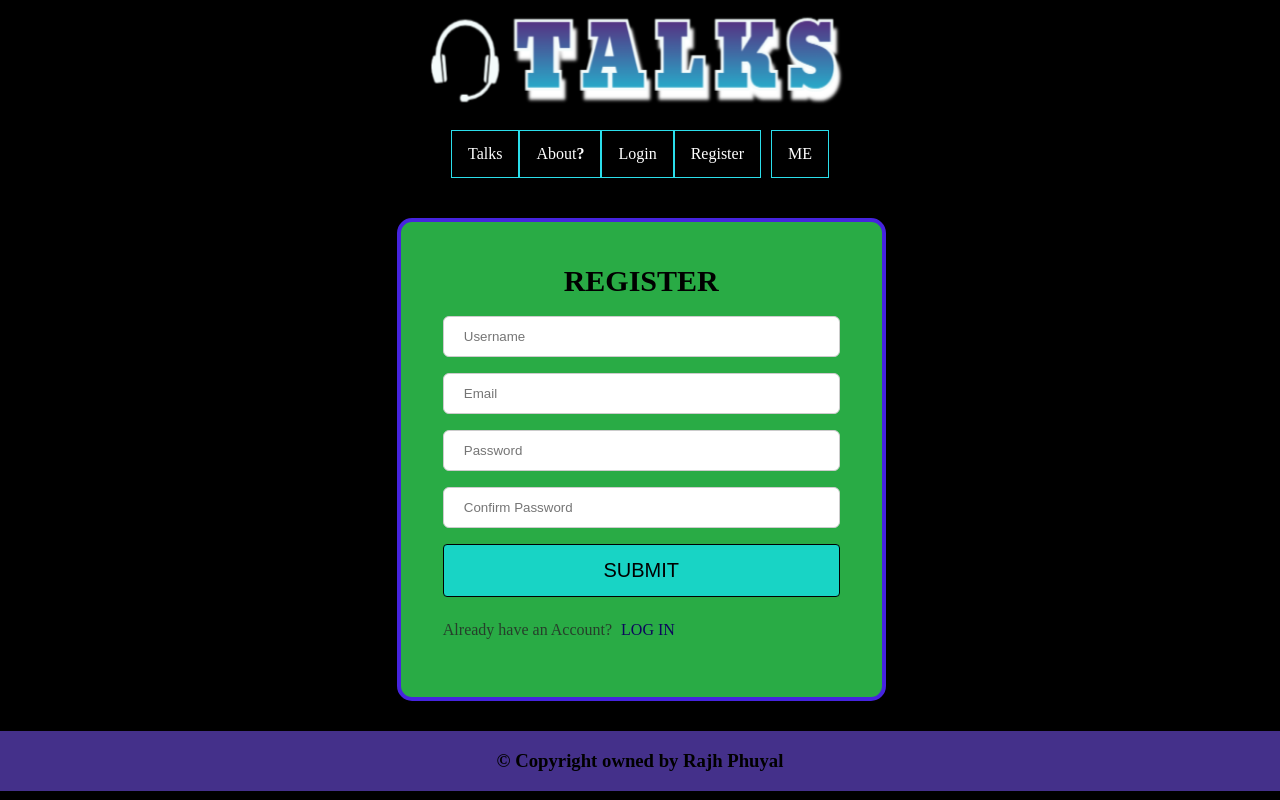
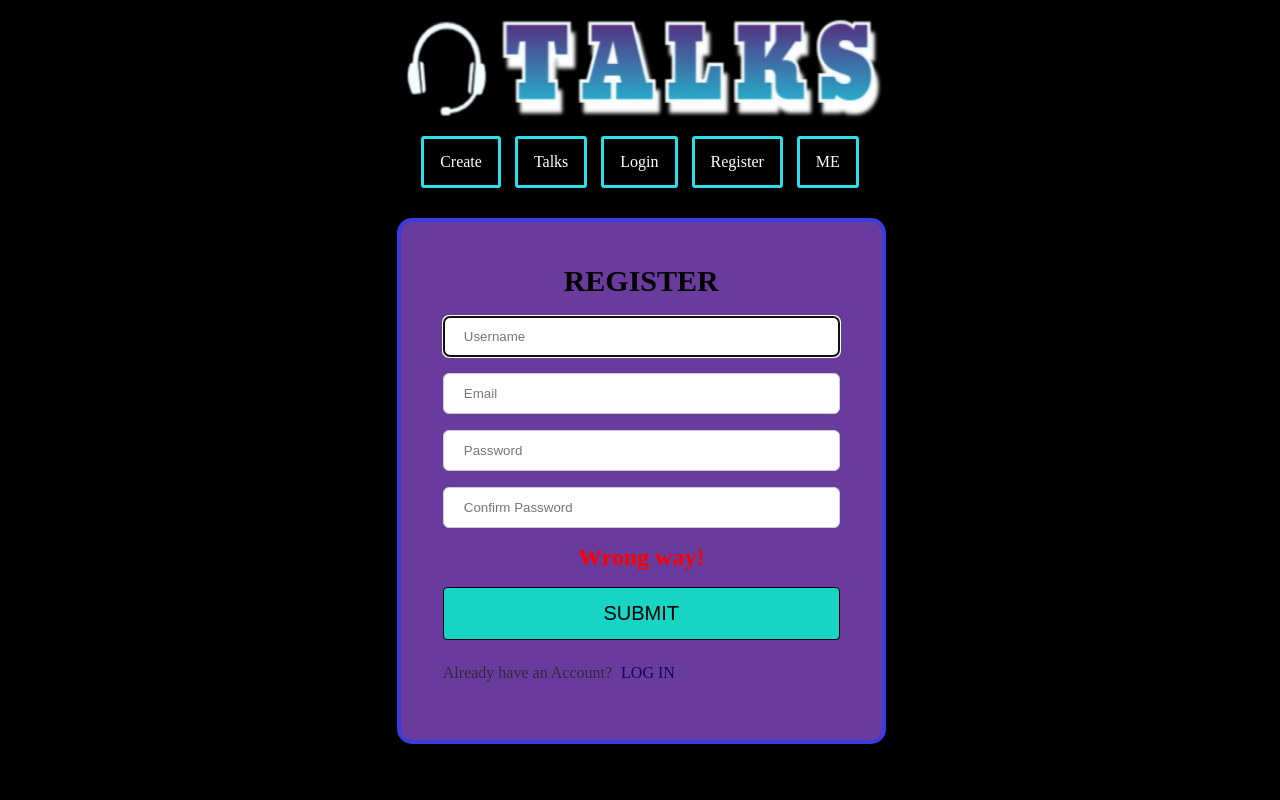
Before and after one commit to rajh-phuyal/Online-forum, a PHP site: page /register.php?error=invalideFormSubmission in a window 1280 px wide. Run offline with PHP 8.4, Linux system fonts and the light colour scheme.

Commit message:
Add files via upload

```diff
--- a/login.php
+++ b/login.php
@@ -3,15 +3,15 @@
 ?>
         <form class="parent-form" action="php_scripts/login.inc.php" method="POST">
             <legend>LOGIN</legend>
-            <input class='input-field' name="username" type="text" placeholder="Username" required>
-            <input class='input-field' name="password" type="password" placeholder="Password" required>
+            <input class='input-field' name="username" type="text" placeholder="Username" autofocus>
+            <input class='input-field' name="password" type="password" placeholder="Password">
+            <?php require_once 'php_scripts/display-errors.inc.php';?>
             <input class='submit-button' name='submit' type="submit" value="SUBMIT">
             <p class="sleppy-text">
                 Don't have an Account?  <a class='form-redirect' href="register.php">REGISTER</a>
             </p>
         </form>
 
-
 <?php
     include_once 'web-footer.php';
 ?>
--- a/php_scripts/database.inc.php
+++ b/php_scripts/database.inc.php
@@ -1,12 +1,11 @@
+<?php
 /* file for the connection for the database */
-<?php
-
 $serverName = 'localhost:3309';
 $dbUsername = 'root';
 $dbPassword = '';
 $dbName = 'auth';
 
-$conn = mysqli_connect($serverName, $dbUsername, $dbPassword, $dbName);
+$conn = mysqli_connect($serverName, $dbUsername, $dbPassword);
 
 if (!$conn){
     die('Database connection Error : ' . mysqli_connect_erro());
--- /dev/null
+++ b/php_scripts/display-errors.inc.php
@@ -0,0 +1,33 @@
+<?php
+    if(isset($_GET['error'])){
+        if($_GET['error'] == 'incorrectUnameOrPasswd'){
+            echo "<p class='error-msgs'>Incorrect Data!</p>";
+        }
+        elseif($_GET['error'] == 'emptyFields'){
+            echo "<p class='error-msgs'>Empty Field Detected!</p>";
+        }
+        elseif($_GET['error'] == 'invalidUsername'){
+            echo "<p class='error-msgs'>[1-0 | A-Z | a-Z]only</p>";
+        }
+        elseif($_GET['error'] == 'unmatchedPassword'){
+            echo "<p class='error-msgs'>Typo? Enter passwords again!</p>";
+        }
+        elseif($_GET['error'] == 'weakPassword'){
+            echo "<p class='error-msgs'>Grandma´s password!!!</p>";
+        }
+        elseif($_GET['error'] == 'usernameExists'){
+            echo "<p class='error-msgs'>Maybe a different username?</p>";
+        }
+        elseif($_GET['error'] == 'couldntRegisterUser'){
+            echo "<p class='error-msgs'>Sorry Try again!</p>";
+        }
+        elseif($_GET['error'] == 'invalideFormSubmission'){
+            echo "<p class='error-msgs'>Wrong way!</p>";
+        }
+    }
+    if(isset($_GET['msg'])){
+        if($_GET['msg'] == 'successfullyRegistered'){
+            echo "<p class='simple-msgs'>Hope you remembered the password</p>";
+        }
+    }
+    ?>
--- a/register.php
+++ b/register.php
@@ -3,10 +3,11 @@
 ?>
     <form class="parent-form" action='php_scripts/register.inc.php' method='POST'>
         <legend>REGISTER</legend>
-        <input class='input-field' name='username' type="text" placeholder="Username">
+        <input class='input-field' name='username' type="text" placeholder="Username" autofocus>
         <input class='input-field' name='email' type="email" placeholder="Email">
         <input class='input-field' name='password' type="password" placeholder="Password">
         <input class='input-field' name='confirm-password'type="password" placeholder="Confirm Password">
+        <?php require_once 'php_scripts/display-errors.inc.php';?>
         <input class='submit-button' name='submit' type="submit" value="SUBMIT">
         <p class="sleppy-text">
             Already have an Account?  <a class='form-redirect' href="login.php">LOG IN</a>
--- a/static/forms.css
+++ b/static/forms.css
@@ -11,15 +11,11 @@
     align-items: center;
     display: flex;
     flex-direction: column;
-    background-color: #35db59c7;
-    border: 4px solid rgb(70, 36, 223);
+    background-color: #a25cf3a4;
+    border: 4px solid rgb(58, 60, 221);
     border-radius: 15px;
-    transition: transform .1;
 }
 
-.parent-form:hover{
-    transform: scale(1.1);
-}
 /*legend of the form*/
 .parent-form legend{
     margin-bottom: 10px;
@@ -38,6 +34,40 @@
     border: 1px solid #ccc;
     border-radius: 6px;
     box-sizing: border-box;
+}
+
+/* this if for big texts that are used for posts*/
+textarea{
+    width: 100%;
+    padding: 12px 20px;
+    margin: 8px 0;
+    display: inline-block;
+    border: 1px solid #ccc;
+    border-radius: 6px;
+    box-sizing: border-box;
+}
+
+/* use to display error messages*/
+.error-msgs{
+    width: 100%;
+    padding: 8px 40px;
+    margin: 0;
+    display: inline-block;
+    font-size: 24px;
+    text-align: center;
+    font-weight: bold;
+    color: rgb(255, 0, 0);
+}
+
+.simple-msgs{
+    width: 100%;
+    padding: 8px 40px;
+    margin: 0;
+    display: inline-block;
+    font-size: 24px;
+    text-align: center;
+    font-weight: bold;
+    color: rgb(21, 252, 0);
 }
 
 /*use on submit button*/
@@ -76,6 +106,6 @@
 
 /*for links used in the */
 .form-redirect:hover, .form-redirect:active {
-    background-color: rgba(76, 238, 224, 0.7);
-    color: rgb(0, 0, 0);
+    background-color: rgb(32, 31, 31);
+    color: rgb(247, 247, 247);
 }
--- a/static/main.css
+++ b/static/main.css
@@ -17,13 +17,13 @@ header{
 	width: auto;
 	height: auto;
 	margin: 0px;
-	padding-left: 33%;
+	padding-left: 31%;
     overflow: hidden;
 	align-content: center;
 }
 
 nav {
-	background-color: black;
+	background-color:  rgb(0, 0, 0);
 	margin-left: 0px;
 	padding: 0px;
 	text-align:center;
@@ -32,18 +32,21 @@ nav {
 }
 
 ul {
+	text-align: right;
 	display: inline-block;
-	justify-content: space-around;
 	list-style-type: none;
 	margin: 0;
-	padding: 10px;
+	padding: 0;
 	overflow: hidden;
 	background-color: none;
 }
 
 li{
 	float:left;
-	border: 1px solid rgb(43, 222, 235);
+	border: 3px solid rgb(43, 222, 235);
+	border-radius: 3px;
+	margin-left: 7px;
+	margin-right: 7px;
 }
 
 li a{
@@ -58,11 +61,20 @@ li a:hover{
 	background-color: rgb(66, 38, 167);
 }
 
+/* for index page */
+.info-box{
+	background-color: rgb(220, 167, 236);
+	margin: 40px;
+	padding: 20px;
+	border:rgb(46, 42, 248);
+}
+
 .footer-box{
 	background-color: rgb(68, 48, 138);
+	clear: all;
+	position: relative;
+	bottom: 0;
 	overflow: hidden;
-	height: 60px;
-	margin-top: 30px;
-	clear: all;
+	height: 50px;
 	text-align: center;
 }
--- /dev/null
+++ b/static/profile.css
@@ -0,0 +1,12 @@
+.profile-box{
+    margin-left: 28%;
+    margin-top: 30px;
+    padding: 42px;
+    width: 40%;
+    align-items: center;
+    display: flex;
+    flex-direction: column;
+    background-color: #7dec21c4;
+    border: 4px solid rgb(112, 113, 207);
+    border-radius: 7px;
+}
--- a/web-footer.php
+++ b/web-footer.php
@@ -1,6 +1,3 @@
 </div>
-    <footer class='footer-box'>
-        <centre><h3>© Copyright owned by Rajh Phuyal </h3></centre>
-    </footer>
 </body>
 </html>
--- a/web-header.php
+++ b/web-header.php
@@ -6,20 +6,21 @@
     <title>Posts</title>
     <link rel="stylesheet" href="static/main.css">
     <link rel="stylesheet" href="static/forms.css">
+    <link rel="stylesheet" href="static/profile.css">
 </head>
 
 <body>
     <header>
-        <a href="index.php"><img class='header-img' src='images/header_logo.png' width='50%' height='15%' alt='Know by Interaction!'></a>
+        <centre><a href="index.php"><img class='header-img' src='images/header_logo.png' width='56%' height='17%' alt='Know by Interaction!'></a></centre>
     </header>
     <nav>
         <div>
             <ul>
+                <li><a href="create.php">Create</a></li>
                 <li><a href="index.php">Talks</a></li>
-                <li><a href="about.php">About<b>?</b></a></li>
                 <li><a href="login.php">Login</a></li>
                 <li><a href="register.php">Register</a></li>
-                <li style="margin-left: 10px;"><a href="profile.php">ME</a></li>
+                <li><a href="profile.php">ME</a></li>
             </ul>
         </div>
     </nav>
```
Also changed, not shown: create.php (added, +12 -0 lines), index.php (added, +15 -0 lines), php_scripts/errors.inc.php (+13 -6 lines), php_scripts/login.inc.php (+24 -1 lines), php_scripts/register.inc.php (+20 -6 lines), php_scripts/talks.inc.php (added, +17 -0 lines), profile.php (added, +22 -0 lines).
